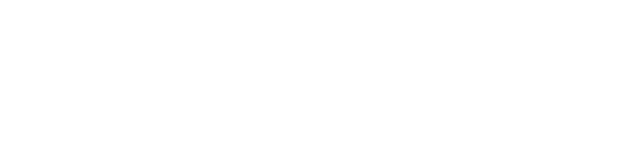
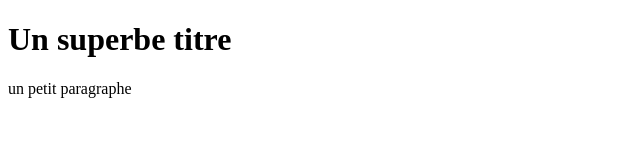
Before and after one commit to Guime81/my-super-website, a plain HTML site: page index.html in a window 1280 px wide. Shown: the whole page, without its empty margins (0-640 px from the left). Drawn offline with Linux system fonts and the light colour scheme.

Commit message:
Ajout d'un titre et d'un paragraphe

```diff
--- a/index.html
+++ b/index.html
@@ -7,6 +7,8 @@
     <title>My super Website</title>
 </head>
 <body>
+    <h1>Un superbe titre</h1>
+    <p>un petit paragraphe</p>
 
 </body>
 </html>
```
